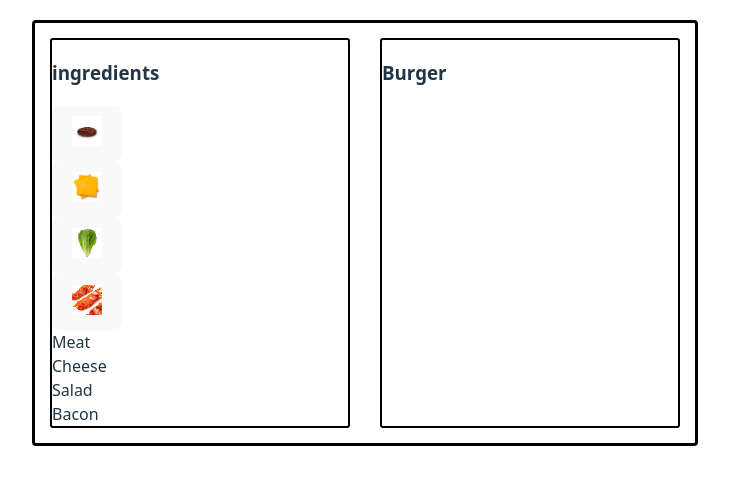
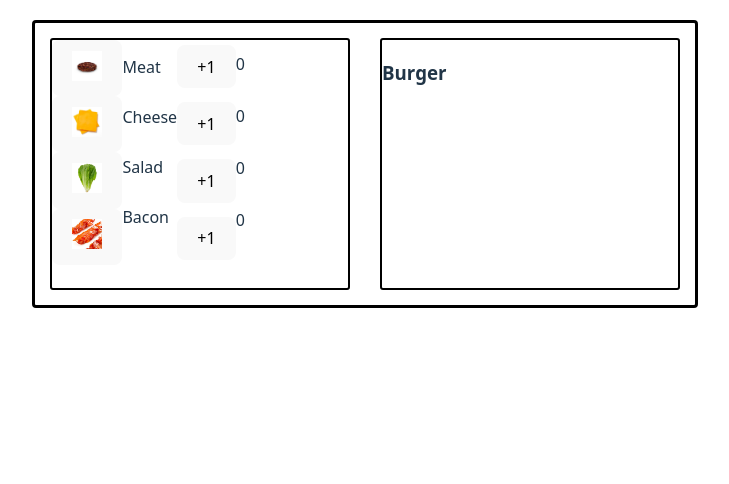
Before and after one commit to sumeiia-rgb/burger, a React (Vite) app: page / in a window 1280 px wide. Shown: the top 484 px of the page, without its empty margins (275-1004 px from the left). Built offline with nearby package versions, Linux system fonts and the light colour scheme.

Commit message:
added plus one button and an additional counter to it

```diff
--- a/src/App.css
+++ b/src/App.css
@@ -15,4 +15,17 @@
   width: 300px;
   border: 2px solid black;
   border-radius: 3px;
+  display: flex;
 }
+
+.name{
+  margin-top: 15px;
+}
+
+.plusOne{
+  margin-top: 5px;
+}
+
+.count{
+  margin-top: 6px;
+}
--- a/src/App.tsx
+++ b/src/App.tsx
@@ -1,4 +1,3 @@
-import Ingredients from "./Components/Ingredients/Ingredients.tsx";
 import Burger from "./Components/Burger/Burger.tsx";
 import './App.css'
 import meatImg from './assets/meat.jpeg';
@@ -8,6 +7,8 @@ import baconImg from './assets/bacon.jpeg';
 import {useState} from "react";
 import ProductButton from "./Components/ProductButton/ProductButton.tsx";
 import IngredientName from "./Components/IngredientName/IngredientName.tsx";
+import PlusButton from "./Components/PlusButton/PlusButton.tsx";
+import Count from "./Components/Count/Count.tsx";
 
 interface Ingredient {
     name: string,
@@ -17,10 +18,10 @@ interface Ingredient {
 
 const App = () => {
     const [ingredients, setIngredients] = useState([
-        {name: 'Meat' , count: 0},
-        {name: 'Cheese' , count: 0},
-        {name: 'Salad' , count: 0},
-        {name: 'Bacon' , count: 0}
+        {name: 'Meat' , count: 0 , id: '1'},
+        {name: 'Cheese' , count: 0, id: '2'},
+        {name: 'Salad' , count: 0 , id: '3'},
+        {name: 'Bacon' , count: 0 , id: '4'},
     ]);
 
     const products: Ingredient[] = [
@@ -30,17 +31,44 @@ const App = () => {
         {name: "Bacon", price: 80, image: baconImg}
     ]
 
+    const plusOne = (id: string) => {
+        setIngredients((prevState) => {
+            return prevState.map(ingredient => {
+                if (ingredient.id === id) {
+                    return {
+                        ...ingredient,
+                        count: ingredient.count + 1,
+                    }
+                }
+                return ingredient;
+            })
+            })
+    }
     return (
     <div className="container">
         <div className="ingredientsBlock">
-        <h3>ingredients</h3>
+        {/*<h3>ingredients</h3>*/}
+            <div className="image">
                 {products.map(product => (
                     <ProductButton image={product.image} />
                 ))}
+            </div>
+            <div className="name">
                 {products.map(product => (
                     <IngredientName name={product.name} />
                 ))}
-            <Ingredients />
+            </div>
+            {/*<Ingredients />*/}
+            <div className="plusOne">
+                {ingredients.map((ingredient) => (
+                    <PlusButton id={ingredient.id} plusOne={() => plusOne(ingredient.id)} />
+                ))}
+            </div>
+            <div className="count">
+                {ingredients.map((ingredient) => (
+                    <Count count={ingredient.count}/>
+                ))}
+            </div>
         </div>
         <div className="burgerBlock">
             <h3>Burger</h3>
--- /dev/null
+++ b/src/Components/Count/Count.css
@@ -0,0 +1,3 @@
+.count {
+    margin-bottom: 28px;
+}
--- /dev/null
+++ b/src/Components/Count/Count.tsx
@@ -0,0 +1,15 @@
+import './Count.css';
+
+interface ICount {
+    count: number;
+}
+
+const Count = (props: ICount) => {
+    return (
+        <div className="count">
+            {props.count}
+        </div>
+    );
+};
+
+export default Count;
--- a/src/Components/IngredientName/IngredientName.css
+++ b/src/Components/IngredientName/IngredientName.css
@@ -1 +1,3 @@
-rsc
+.ingredientName {
+    margin-bottom: 26px;
+}
--- a/src/Components/IngredientName/IngredientName.tsx
+++ b/src/Components/IngredientName/IngredientName.tsx
@@ -6,7 +6,7 @@ interface IngredientNameProps {
 
 const IngredientName = (props: IngredientNameProps) => {
     return (
-        <div className="IngredientName">
+        <div className="ingredientName">
             {props.name}
         </div>
     );
--- /dev/null
+++ b/src/Components/PlusButton/PlusButton.css
@@ -0,0 +1,3 @@
+.plusButton {
+    margin-bottom: 14px;
+}
--- /dev/null
+++ b/src/Components/PlusButton/PlusButton.tsx
@@ -0,0 +1,19 @@
+import './PlusButton.css';
+
+interface Props {
+    plusOne:(id: string) => void;
+    id: string;
+}
+
+const PlusButton = (props: Props) => {
+    return (
+        <div className="plusButton">
+            <button onClick={() => props.plusOne(props.id)}>
+                +1
+            </button>
+        </div>
+
+    );
+};
+
+export default PlusButton;
```
Also changed, not shown: 1 other file (tests, documents, lock files or other folders). Lines whose indentation alone changed are shown as unchanged.
